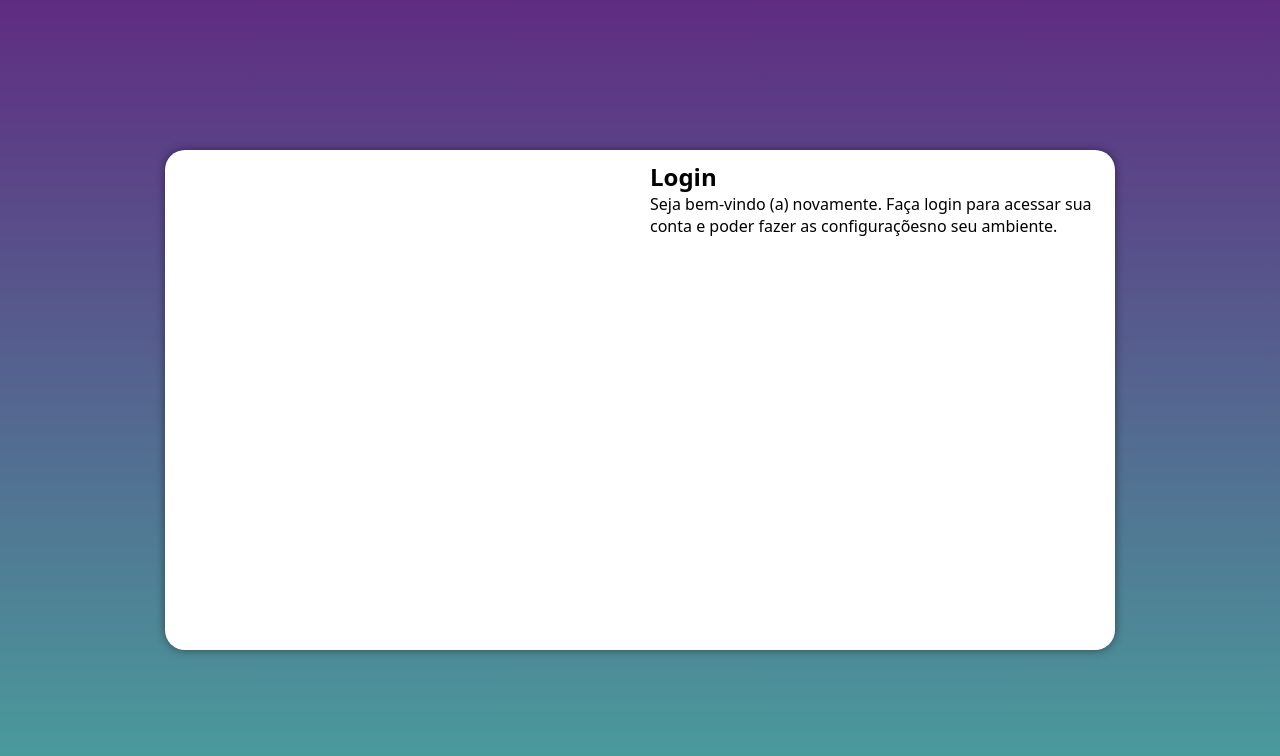
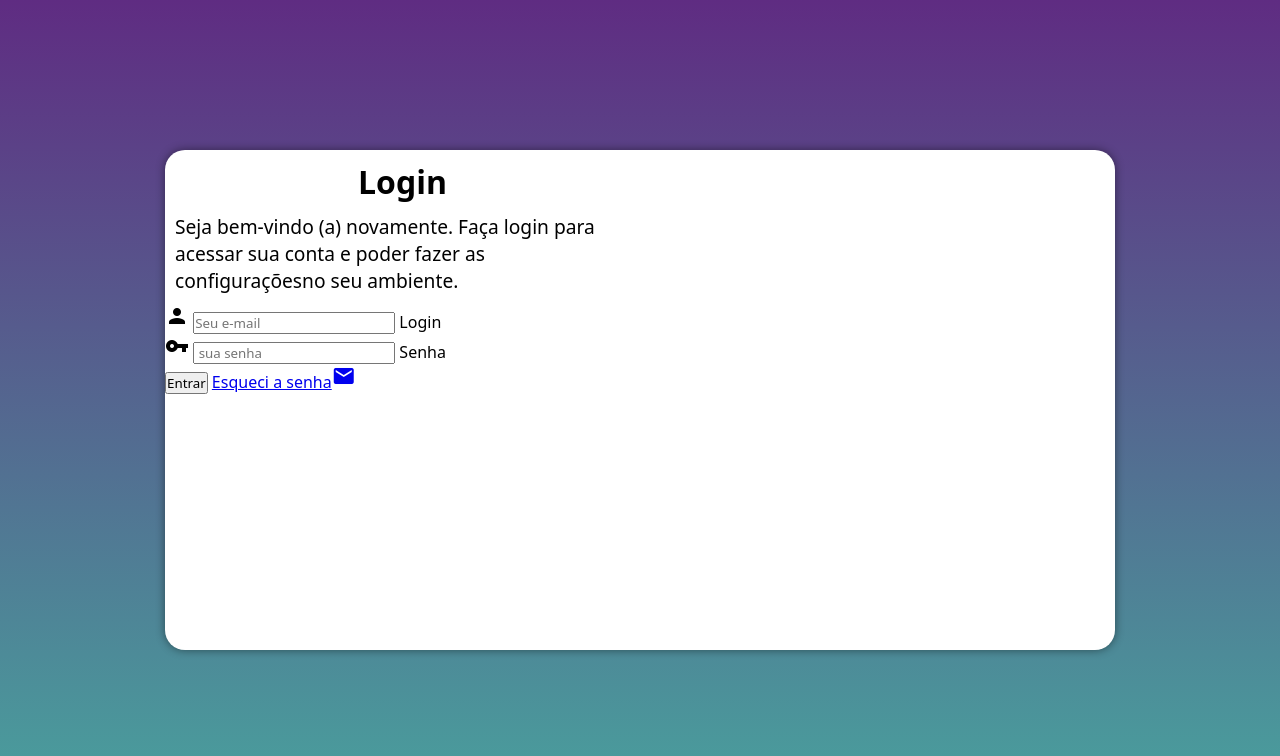
Before and after one commit to rildolaurentino1345/projeto-login, a plain HTML site: page index.html in a window 1280 px wide. Drawn offline with Linux system fonts and the light colour scheme.

Commit message:
atualização

```diff
--- a/estilos/media-query.css
+++ b/estilos/media-query.css
@@ -26,13 +26,20 @@
         width: 950px;
     }
     section#login > div#imagem{
-        float: left;
+        float: right;
         width:50% ;
         height: 100%;
     }
     section#login > div#formulario{
-        float: right;
+        float: left;
         width: 50%;
     }
+    div#formulario > p {
+        font-size: 1.2em;
+    }
+    div#formulario > h1{
+        font-size: 2em;
+    }
+
 
 }
--- a/estilos/style.css
+++ b/estilos/style.css
@@ -47,3 +47,10 @@ section#login > div#formulario{
     display: block;
     padding: 10px;
 }
+div#formulario > h1 {
+    text-align: center;
+    margin-bottom: 10px;
+}
+div#formulario > p {
+    font-size: 0.8em;
+}
--- a/index.html
+++ b/index.html
@@ -4,6 +4,8 @@
     <meta charset="UTF-8">
     <meta name="viewport" content="width=device-width, initial-scale=1.0">
     <title>Estudo LoGIN</title>
+    <link href="https://fonts.googleapis.com/icon?family=Material+Icons"
+      rel="stylesheet">
     <link rel="stylesheet" href="estilos/style.css">
     <link rel="stylesheet" href="estilos/media-query.css">
 </head>
@@ -19,7 +21,25 @@
                 <p>Seja bem-vindo (a) novamente. Faça login para acessar sua conta e poder fazer as configuraçõesno seu ambiente.</p>
 
             </div>
-            <form action="login.php" method="post"></form>
+            <form action="login.php" method="post" autocomplete="on">
+                <div class="campo">
+                    <span class="material-icons">person</span>
+
+                    <input type="email" name="login" id="ilogin" placeholder="Seu e-mail" autocomplete="email" required maxlength="30">
+                    <label for="ilogin">Login</label>
+
+                </div>
+                <div class="campo">
+                    <span class="material-icons">vpn_key</span>
+
+                    <input type="password" name="senha" id="isenha" placeholder=" sua senha" autocomplete="current-password" required minlength="6" maxlength="10">
+                    <label for="isenha">Senha</label>
+
+
+                </div>
+                <input type="submit" value="Entrar">
+                <a href="esqueci.html">Esqueci a senha<span class="material-icons">mail</span> </a>
+            </form>
 
         </section>
     </main>
```
